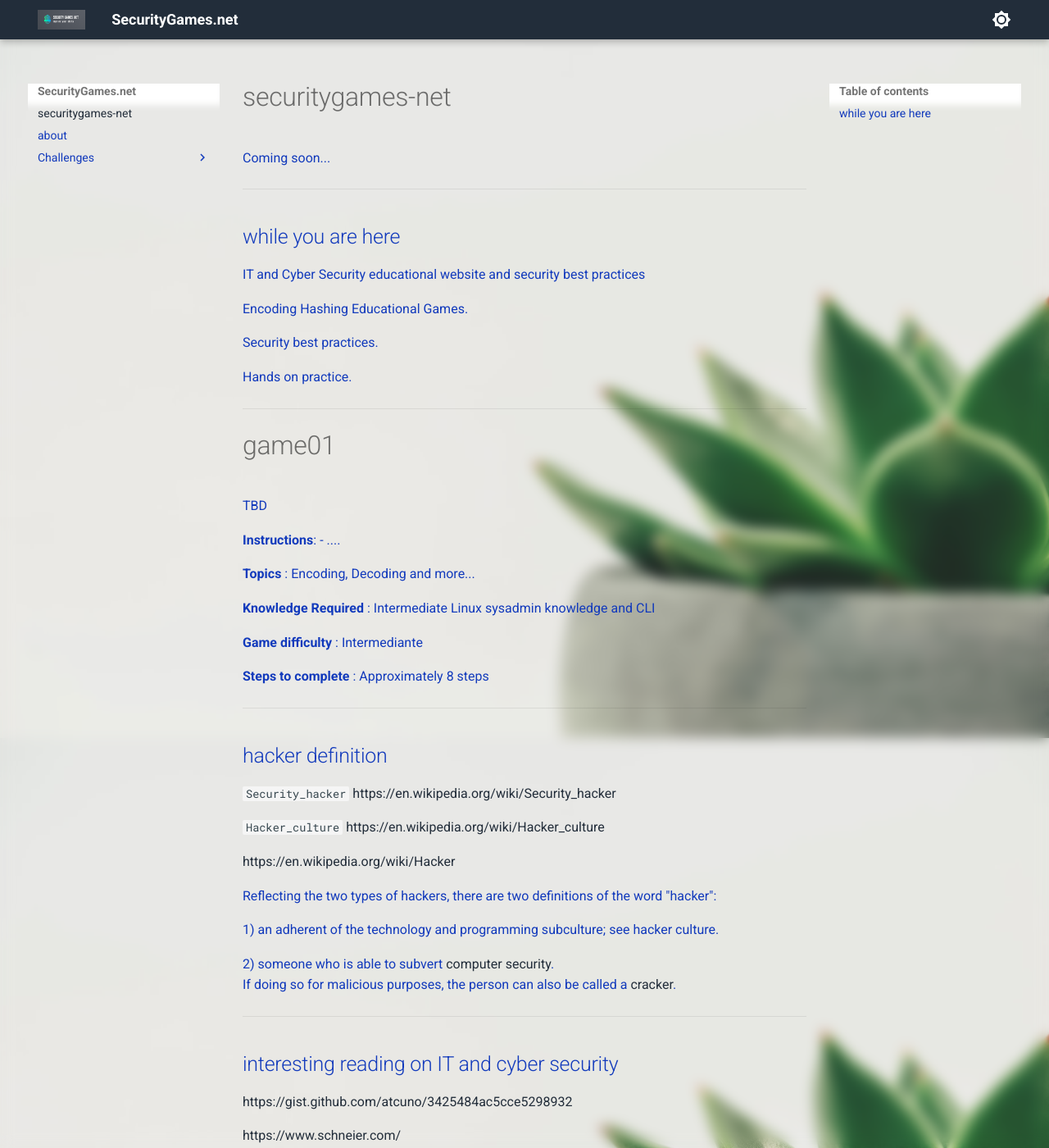
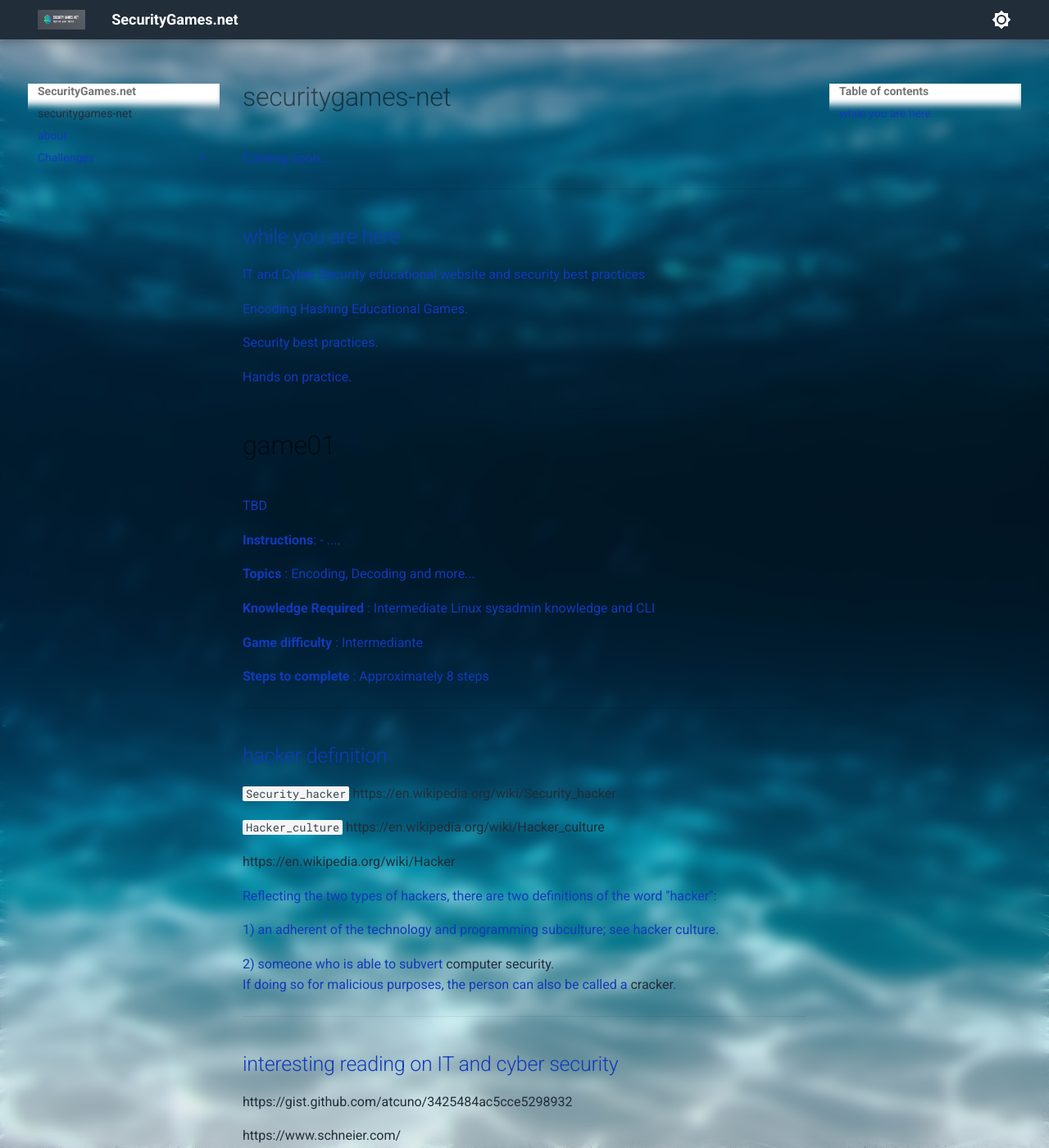
Before and after one commit to AntonioFeijaoUK/www-securitygames-net, an MkDocs documentation site: the page built from docs/index.md, in a window 1280 px wide and 1400 px high. Shown: the whole window at 82% size. Built offline with MkDocs 1.6.1 and Material for MkDocs 9.7.7, drawn with Linux system fonts in a browser that asks for light colours.

Commit message:
Update extra.css

```diff
--- a/docs/assets/css/extra.css
+++ b/docs/assets/css/extra.css
@@ -3,7 +3,7 @@
 body {
   /* background: $body-background; */ /* same as background color */
 
-  background-image: url("/assets/images/background/scott-webb-hDyO6rr3kqk-unsplash-medium.jpeg");
+  background-image: url("/assets/images/background/silas-baisch-K785Da4A_JA-unsplash-medium.jpeg");
 
   /* Center and scale the image nicely */
   background-position: center;
@@ -25,6 +25,6 @@
 
 :root > * {
   --md-primary-fg-color:        #222D3A;
-  --md-primary-fg-color--light: ##006DEB;
-  --md-primary-fg-color--dark:  ##006DEB;
+  --md-primary-fg-color--light: #F0F0F0;
+  --md-primary-fg-color--dark:  #011123;
 }
```
